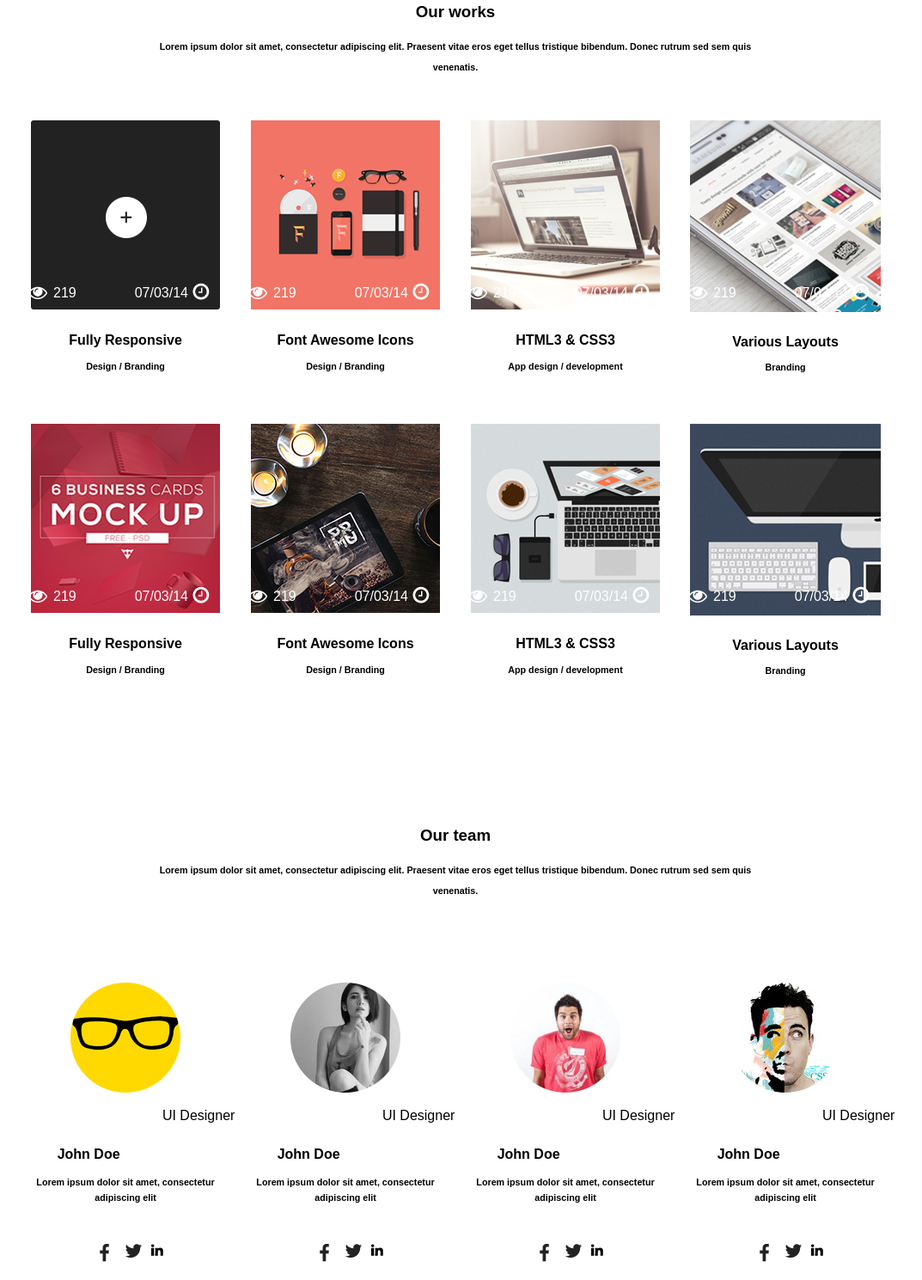
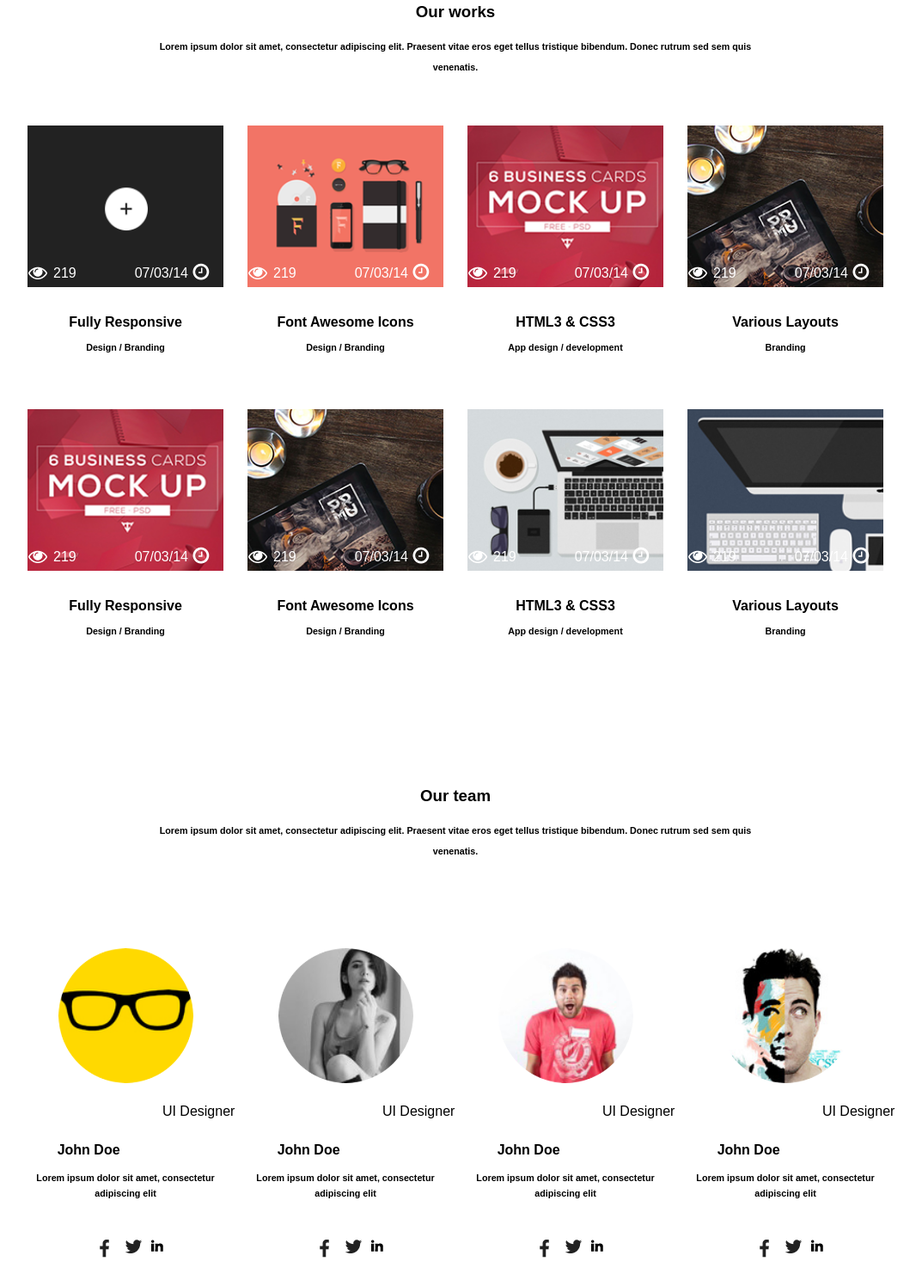
Before and after one commit to DuyKhanh911/CSS, a plain HTML site: page index.html in a window 1280 px wide. Shown: the part 2389-3878 px from the top of the page at 86% size, without its empty margins (110-1183 px from the left). Drawn offline with Linux system fonts and the light colour scheme.

Commit message:
commit hieu ung anh

```diff
--- a/index.html
+++ b/index.html
@@ -121,7 +121,7 @@
 					<h6>Design / Branding</h6>
 				</div>
 				<div class="main_ourwork_1">
-					<a href="#"><img src="images/ourwork/br3.png" alt="background"/></a>
+					<a href="#"><img src="images/ourwork/br5.png" alt="background"/></a>
 					<span class="one"><img src="images/ourwork/eye_2.png"></span>
 					<span class="two">219</span>
 					<span class="three">07/03/14</span>
@@ -130,7 +130,7 @@
 					<h6>App design / development</h6>
 				</div>
 				<div class="main_ourwork_1">
-					<a href="#"><img src="images/ourwork/br4.png" alt="background"/></a>
+					<a href="#"><img src="images/ourwork/br6.png" alt="background"/></a>
 					<span class="one"><img src="images/ourwork/eye_2.png"></span>
 					<span class="two">219</span>
 					<span class="three">07/03/14</span>
--- a/style.css
+++ b/style.css
@@ -222,9 +222,21 @@ header .content img{
 	width: 100%;
 	text-align: center;
 }
+/*cho img co with và height thì sẽ co giãn được không bị vỡ*/
+#main_ourwork #main_ourwork_main .main_ourwork_1 a > img{
+	width: 240px;
+	height: 200px;
+	margin: 0 auto;
+	border: 6px solid transparent;
+	object-fit: cover;
+	transition: border ease-out 0.2s;
+}
+#main_ourwork #main_ourwork_main .main_ourwork_1 a > img:hover{
+	border: 2px solid transparent;
+	/*object-fit: fill;*/
+}
 #main_ourwork div div h4 a{
 	color: #010101;
-
 }
 #main_ourwork div div h4 a:hover{
 	color: #ed6060;
@@ -247,11 +259,22 @@ header .content img{
 }
 #ourteam div div a{
 	display: block;
-    width: 169px;
+	width: 169px;
     text-align: center;
     margin-top:45px;
     margin-bottom: 14px;
     color: black;
+}
+#ourteam div div > a > img{
+	width: 169px;
+	height: 169px;
+	border: 6px solid transparent;
+	border-radius: 50%;
+	transition: border ease-in 0.2s;
+}
+#ourteam div div > a > img:hover{
+	border: 2px solid transparent;
+	-webkit-transition: height 2s;
 }
 #ourteam div div a:hover{
 	color: #ed6060;
```
